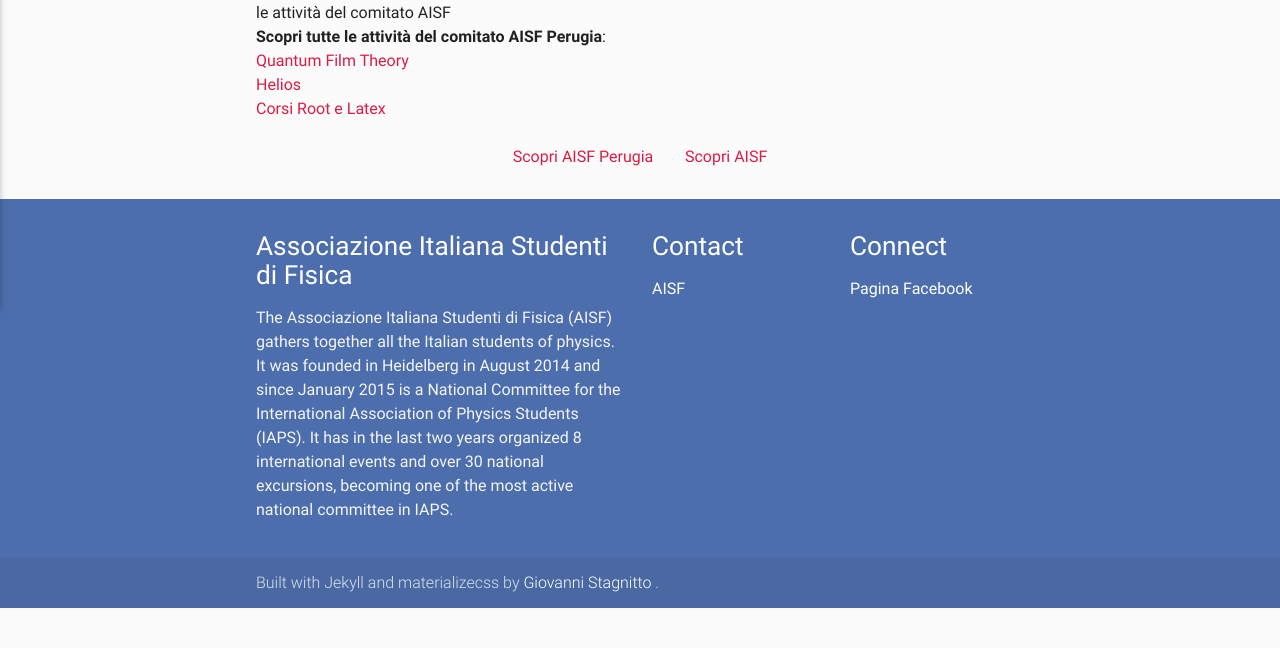
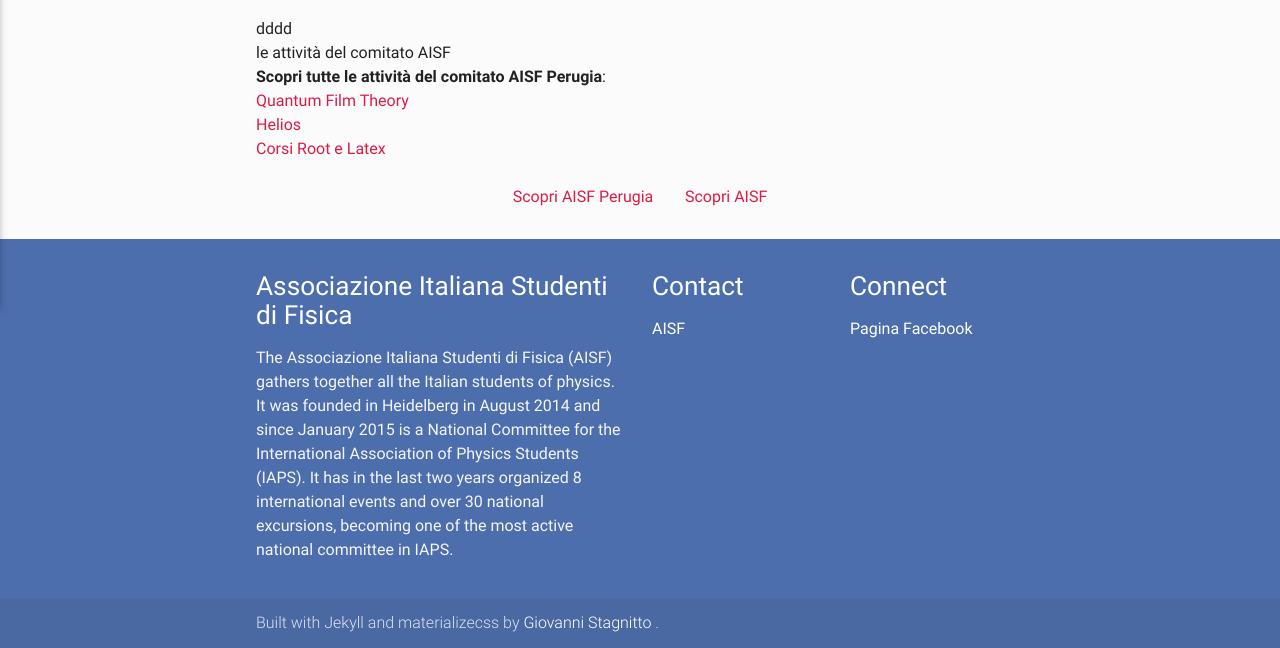
Before and after one commit to ai-sf/aisf_perugia, a Jekyll site: the page built from ProssimiEventi.html, in a window 1280 px wide. Shown: the part 652-1300 px from the top of the page. Built offline with Jekyll 4.4.1, drawn with Linux system fonts in a browser that asks for light colours; nearby versions of some CDN libraries; before the commit the page ends 1260 px from its top, so only the background shows below that; some of the changed text lies outside the part shown.

Commit message:
Update ProssimiEventi.html

```diff
--- a/ProssimiEventi.html
+++ b/ProssimiEventi.html
@@ -15,7 +15,7 @@
 </center>
 </figure>
 
-<section>
+
 
 
 <!--+Data di uscita: 15 aprile 2016
@@ -24,6 +24,7 @@
 +Regia: Egidio Eronico
 +Distribuzione: Istituto Luce-Cinecittà
 +Produzione: Cut & Editing and More, Mood Film, Partner Media Investment -->
+ul {padding-left: 40px; margin-top: 1em; margin-bottom: 1em;}
 <ul>
 <li>dddd</li>
 <li>le attività del comitato AISF</li>
@@ -41,5 +42,3 @@
 <a href="/perugia/"> Scopri AISF Perugia</a>&nbsp; &nbsp; &nbsp; &nbsp;
 <a href="http://ai-sf.it">Scopri AISF</a>
 </center>
-
-</section>
```
